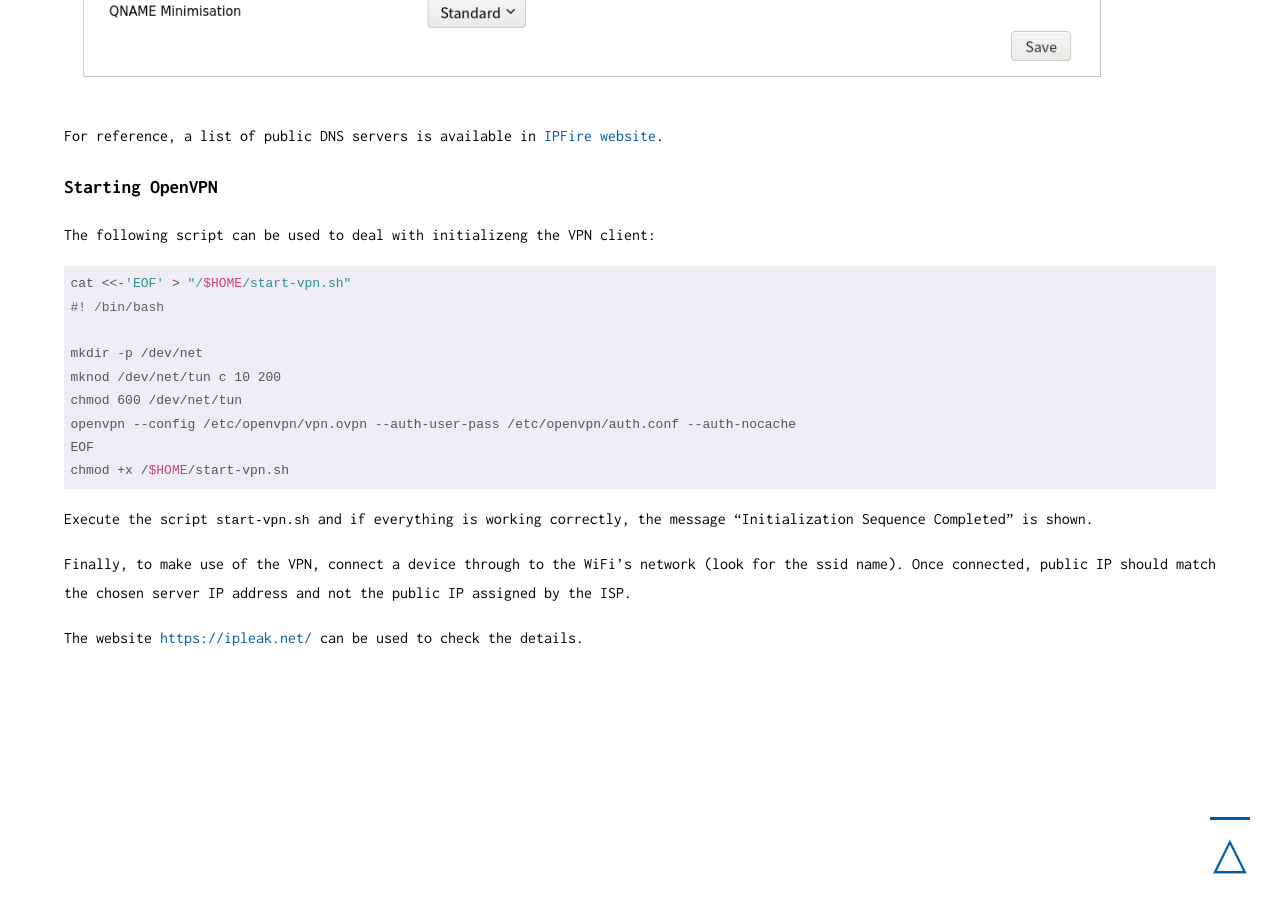
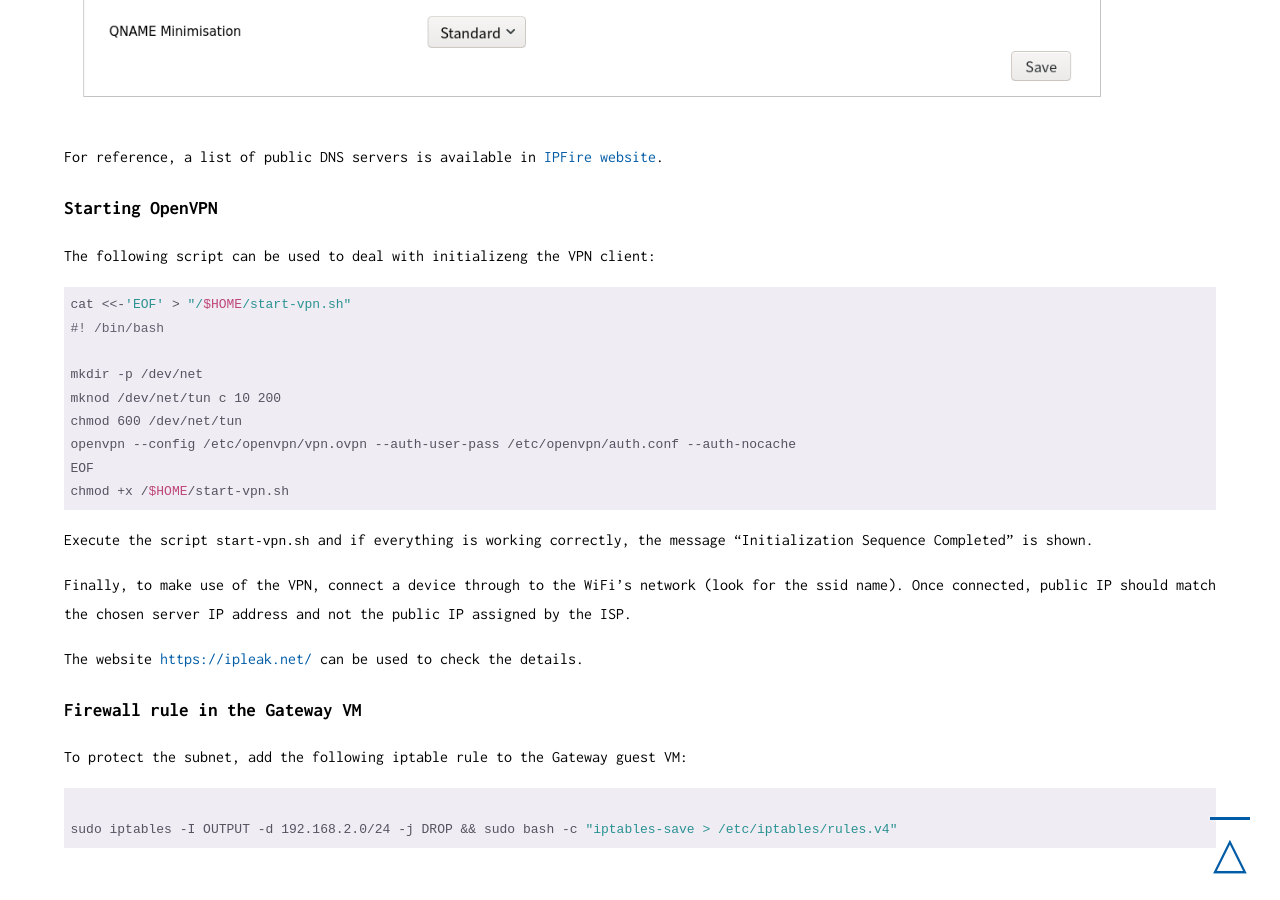
Before and after one commit to qwertzy-antonio-godinho/qwertzy-antonio-godinho.github.io, a Jekyll site: the page built from _posts/2021-03-08-Malware-Lab-Part-2-The-Router-Firewall.md, in a window 1280 px wide and 900 px high, scrolled down 8543 px. Built offline with Jekyll 4.4.1, drawn with Linux system fonts in a browser that asks for light colours; before the commit the page ends 9247 px from its top, so only the background shows below that; some of the changed text lies outside the part shown.

Commit message:
added iptable rule

```diff
--- a/_posts/2021-03-08-Malware-Lab-Part-2-The-Router-Firewall.md
+++ b/_posts/2021-03-08-Malware-Lab-Part-2-The-Router-Firewall.md
@@ -184,3 +184,11 @@
 Finally, to make use of the VPN, connect a device through to the WiFi's network (look for the ssid name). Once connected, public IP should match the chosen server IP address and not the public IP assigned by the ISP.
 
 The website [https://ipleak.net/](https://ipleak.net/) can be used to check the details.
+
+## Firewall rule in the Gateway VM
+
+To protect the subnet, add the following iptable rule to the Gateway guest VM:
+
+<pre><code class="bash">
+sudo iptables -I OUTPUT -d 192.168.2.0/24 -j DROP && sudo bash -c "iptables-save > /etc/iptables/rules.v4"
+</code></pre>
```
